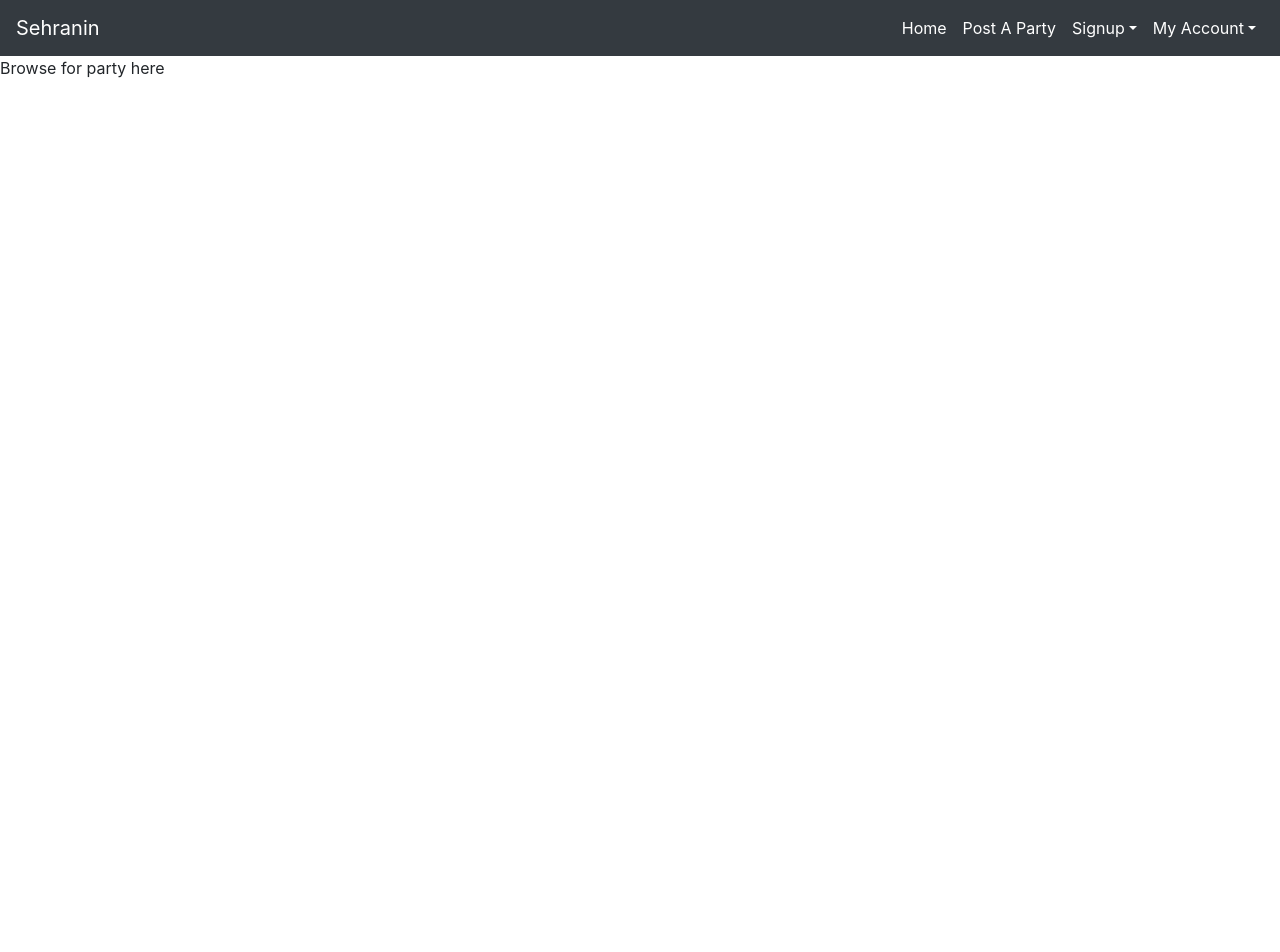
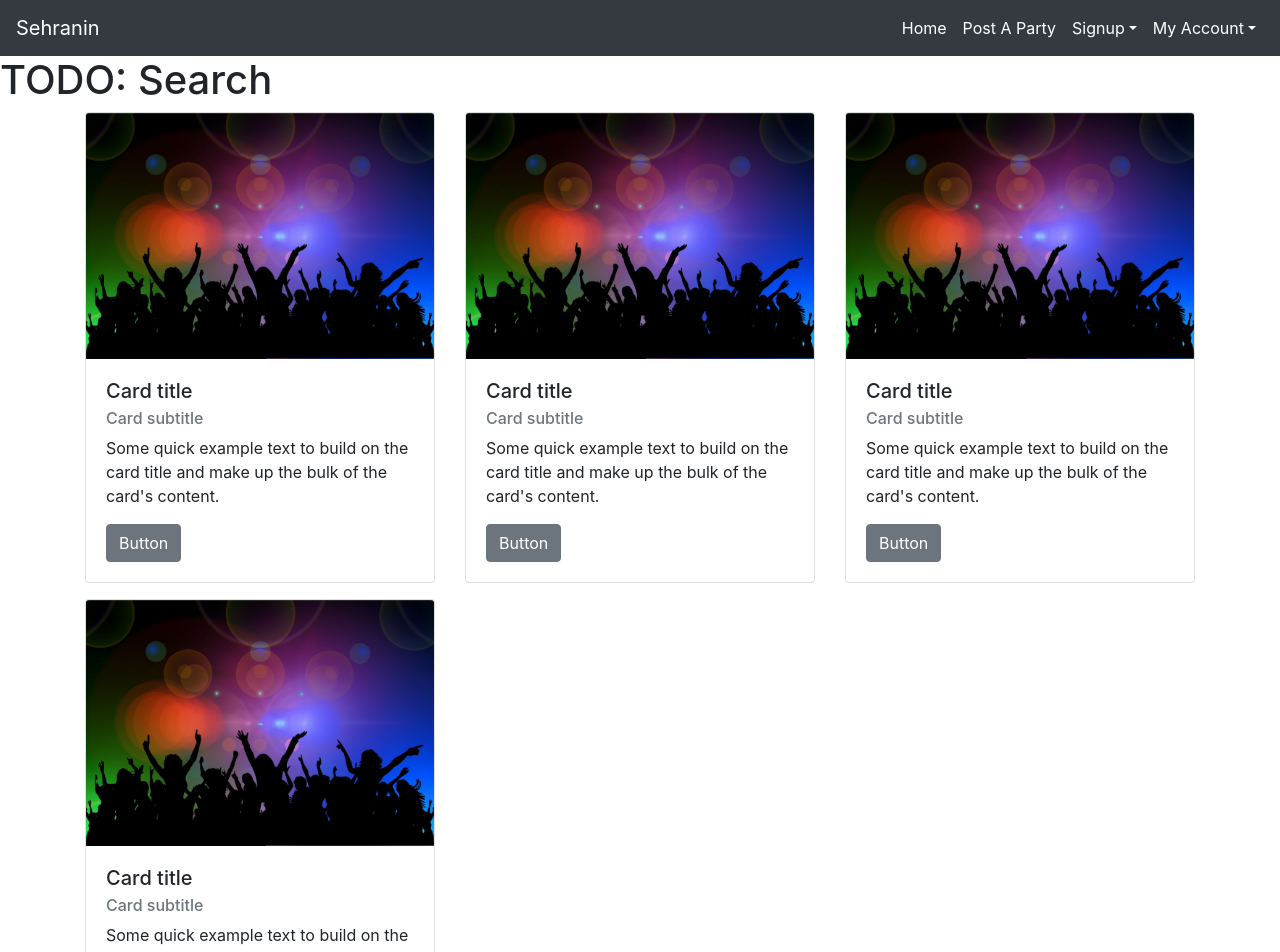
Before and after one commit to GeoffryAbiFarah/Sehranin, a React (Create React App) app in the folder web-front-end/: page / in a window 1280 px wide. Shown: the top 952 px of the page. Before the commit the page ends 800 px from the top, so only its background shows below. Built offline with nearby package versions, Linux system fonts and the light colour scheme.

Commit message:
started home page + mod to post a party page

```diff
--- a/web-front-end/src/components/Home.js
+++ b/web-front-end/src/components/Home.js
@@ -1,12 +1,13 @@
 import {Component} from 'react';
 import "../styles/Home.css";
+import PartyCard from "./PartyCard";
 
 class Home extends Component{
 
     render(){
         return(
             <div>
-                Browse for party here
+                <PartyCard/>
             </div>
         );
     }
--- /dev/null
+++ b/web-front-end/src/components/PartyCard.js
@@ -0,0 +1,66 @@
+import {Component} from 'react';
+import {Card, CardImg, CardText, CardBody, CardTitle, CardSubtitle, Button} from 'reactstrap';
+class PartyCard extends Component{
+
+    render(){
+        return(
+            <div>
+                <div>
+                    <h1>
+                        TODO: Search
+                    </h1>
+                </div>
+                <div className="container">
+                    <div className="row">
+                        <div className="col-12 col-md-6 col-lg-4 mb-3">
+                            <Card>
+                                <CardImg top width="100%" src="/assets/images/background-img-party.jpg" alt="Card image cap" />
+                                <CardBody>
+                                    <CardTitle tag="h5">Card title</CardTitle>
+                                    <CardSubtitle tag="h6" className="mb-2 text-muted">Card subtitle</CardSubtitle>
+                                    <CardText>Some quick example text to build on the card title and make up the bulk of the card's content.</CardText>
+                                    <Button>Button</Button>
+                                </CardBody>
+                            </Card>
+                        </div>
+                        <div className="col-12 col-md-6 col-lg-4">
+                            <Card>
+                                <CardImg top width="100%" src="/assets/images/background-img-party.jpg" alt="Card image cap" />
+                                <CardBody>
+                                    <CardTitle tag="h5">Card title</CardTitle>
+                                    <CardSubtitle tag="h6" className="mb-2 text-muted">Card subtitle</CardSubtitle>
+                                    <CardText>Some quick example text to build on the card title and make up the bulk of the card's content.</CardText>
+                                    <Button>Button</Button>
+                                </CardBody>
+                            </Card>
+                        </div>
+                        <div className="col-12 col-md-6 col-lg-4">
+                            <Card>
+                                <CardImg top width="100%" src="/assets/images/background-img-party.jpg" alt="Card image cap" />
+                                <CardBody>
+                                    <CardTitle tag="h5">Card title</CardTitle>
+                                    <CardSubtitle tag="h6" className="mb-2 text-muted">Card subtitle</CardSubtitle>
+                                    <CardText>Some quick example text to build on the card title and make up the bulk of the card's content.</CardText>
+                                    <Button>Button</Button>
+                                </CardBody>
+                            </Card>
+                        </div>
+                        <div className="col-12 col-md-6 col-lg-4">
+                            <Card>
+                                <CardImg top width="100%" src="/assets/images/background-img-party.jpg" alt="Card image cap" />
+                                <CardBody>
+                                    <CardTitle tag="h5">Card title</CardTitle>
+                                    <CardSubtitle tag="h6" className="mb-2 text-muted">Card subtitle</CardSubtitle>
+                                    <CardText>Some quick example text to build on the card title and make up the bulk of the card's content.</CardText>
+                                    <Button>Button</Button>
+                                </CardBody>
+                            </Card>
+                        </div>
+                    </div>
+                </div>
+            </div>
+        );
+    }
+}
+
+export default PartyCard;
--- a/web-front-end/src/components/PostParty.js
+++ b/web-front-end/src/components/PostParty.js
@@ -1,5 +1,5 @@
 import {Component} from 'react';
-import {Button, Form, FormGroup, Label, Input, FormText, Row, InputGroup, InputGroupText} from 'reactstrap';
+import {Button, Form, FormGroup, Label, Input, InputGroup, InputGroupText} from 'reactstrap';
 
 class PostParty extends Component{
 
```
